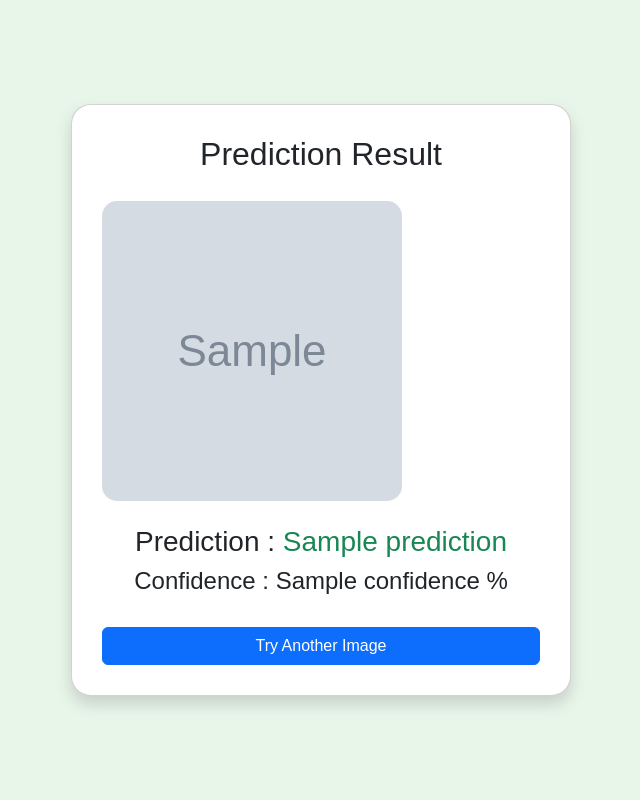
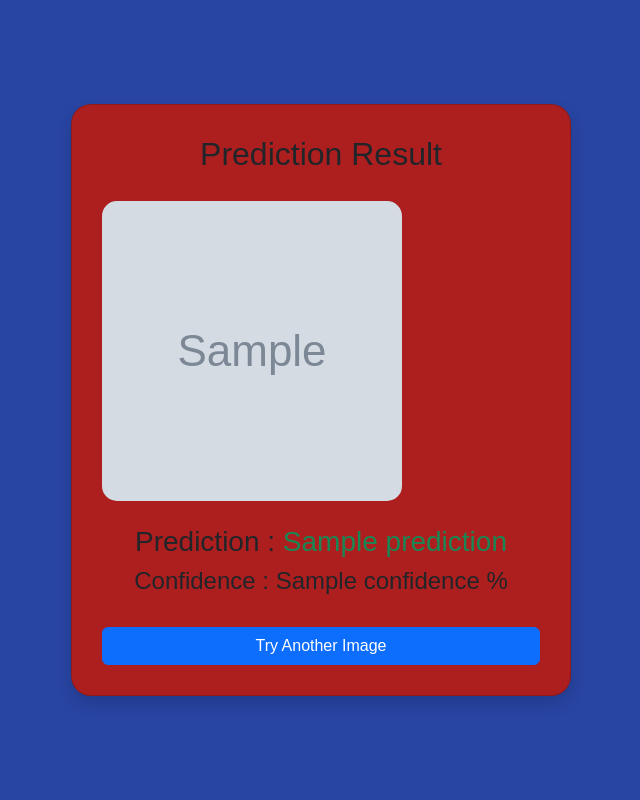
Before and after one commit to vinayakpavale67-boop/Plant-Disease-Detection, a Flask app: template templates/result.html in a window 1280 px wide. Shown: the whole page, without its empty margins (319-959 px from the left). Run offline with Flask 3, Linux system fonts and the light colour scheme; the template is opened without the code that fills it: most values are stand-ins (such as "Sample title", 1, 10 or a date in 2020); grey boxes marked "Sample" are stand-in pictures.

Commit message:
Updated style.css design

```diff
--- a/static/css/style.css
+++ b/static/css/style.css
@@ -1,6 +1,6 @@
 body{
 
-background:#e8f5e9;
+background:#2845a3;
 
 font-family:Arial;
 
@@ -29,13 +29,13 @@ text-align:center;
 
 border-radius:20px;
 
-background:white;
+background:rgb(173, 31, 31);
 
 }
 
 h1{
 
-color:#2e7d32;
+color:#2187b7;
 
 font-weight:bold;
 
```
